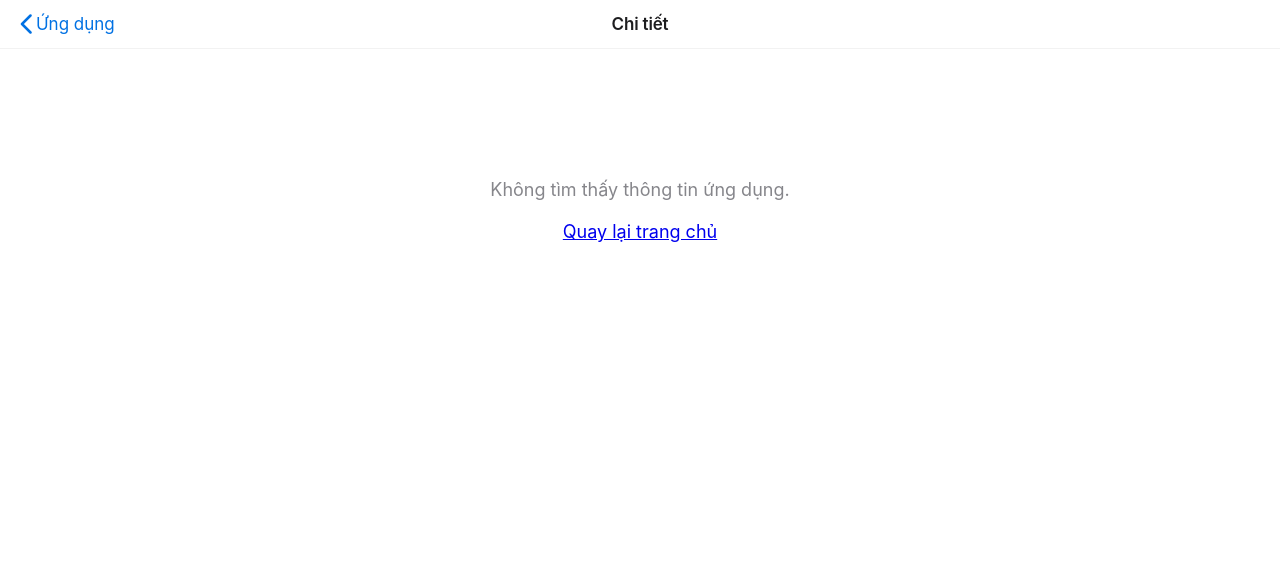
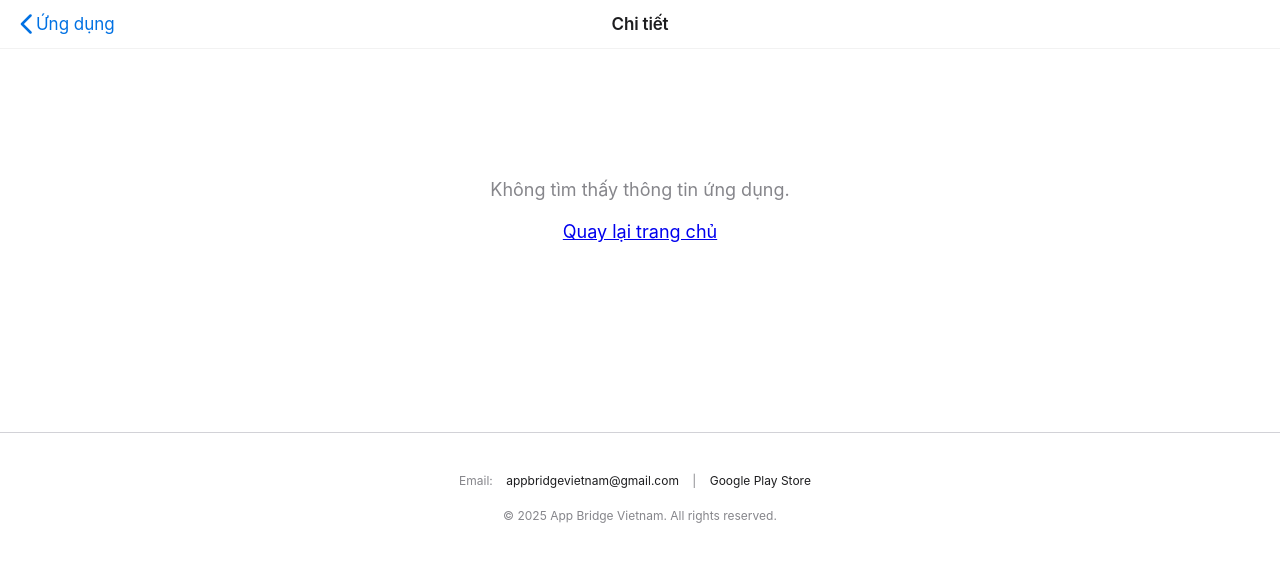
Before and after one commit to appbridgevietnam/appbridgevietnam.github.io, a website: page app-detail.html in a window 1280 px wide. Drawn offline with Linux system fonts and the light colour scheme.

Commit message:
Update code

```diff
--- a/app-detail.html
+++ b/app-detail.html
@@ -234,6 +234,31 @@ nav {
   font-size: 18px;
 }
 
+/* Footer */
+footer {
+  border-top: 1px solid #d2d2d7;
+  padding: 40px 20px;
+  text-align: center;
+  font-size: 12px;
+  color: var(--text-secondary);
+  background: transparent;
+  margin-top: 60px;
+}
+
+footer .footer-links {
+  margin-bottom: 20px;
+}
+
+footer a {
+  color: #1d1d1f;
+  text-decoration: none;
+  margin: 0 10px;
+}
+
+footer a:hover {
+  text-decoration: underline;
+}
+
 /* Responsive */
 @media (max-width: 600px) {
   .app-header {
@@ -389,5 +414,14 @@ document.addEventListener("DOMContentLoaded", () => {
     }
 });
 </script>
+
+<footer>
+  <div class="footer-links">
+    Email: <a href="mailto:appbridgevietnam@gmail.com">appbridgevietnam@gmail.com</a> |
+    <a href="https://play.google.com/store/apps/dev?id=6205244028782286901" target="_blank">Google Play Store</a>
+  </div>
+  <p>&copy; 2025 App Bridge Vietnam. All rights reserved.</p>
+</footer>
+
 </body>
 </html>
```
Also changed, not shown: index.html (+1 -1 lines).
